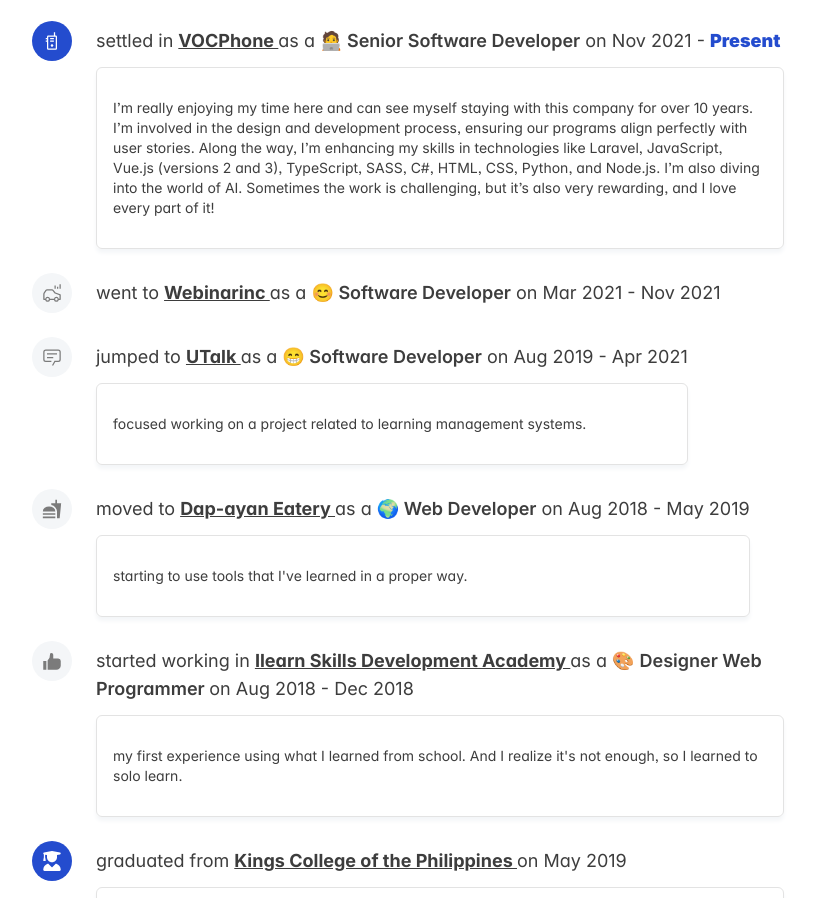
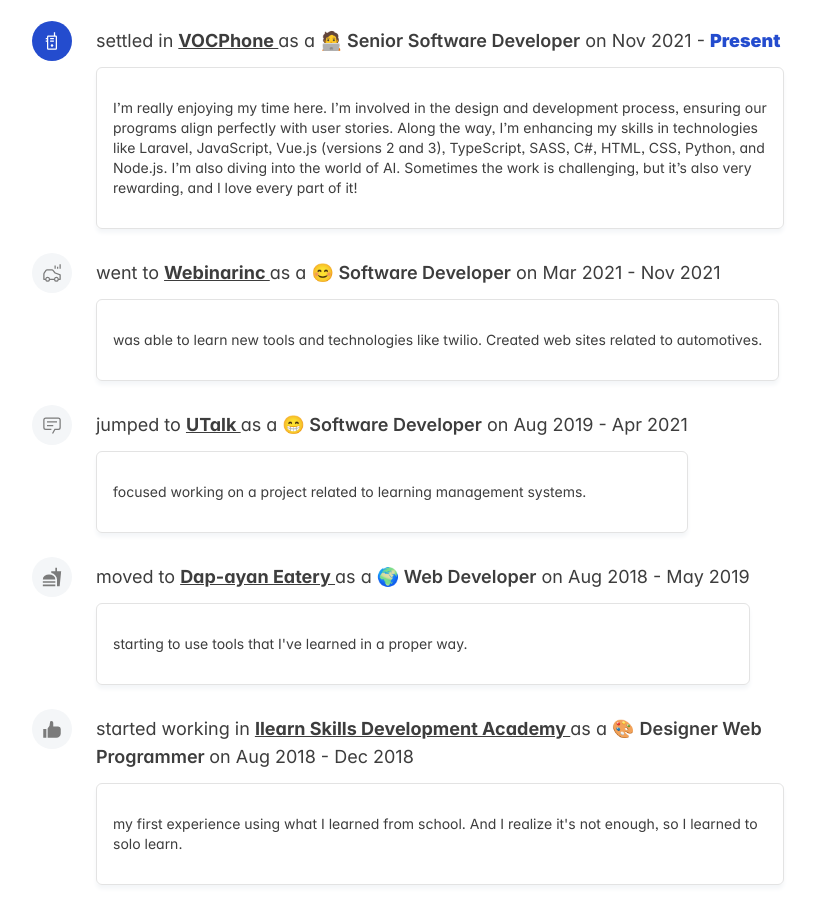
Before and after one commit to JenuelDev/JenuelDev, an Astro site in the folder web-next/: page / in a window 1280 px wide. Shown: the part 1222-2120 px from the top of the page, without its empty margins (222-1037 px from the left). Built offline with nearby package versions, Linux system fonts and the light colour scheme; Astro itself is replaced by a stand-in of ours.

Commit message:
Update Experience.astro

```diff
--- a/web-next/src/components/Home/Experience.astro
+++ b/web-next/src/components/Home/Experience.astro
@@ -22,12 +22,14 @@
         descriptions:
             'settled in <a href="https://vocphone.com/" class="text-[var(--c-grey-500)] hover:text-[var(--c-blue-500)]"> <strong> VOCPhone </strong> </a> as a <span class="font-600"> 🧑‍💻 Senior Software Developer</span> on <span class="whitespace-nowrap">Nov 2021 - <span class="text-[var(--c-blue-500)] font-900">Present</span></span>',
         comment:
-            "I’m really enjoying my time here and can see myself staying with this company for over 10 years. I’m involved in the design and development process, ensuring our programs align perfectly with user stories. Along the way, I’m enhancing my skills in technologies like Laravel, JavaScript, Vue.js (versions 2 and 3), TypeScript, SASS, C#, HTML, CSS, Python, and Node.js. I’m also diving into the world of AI. Sometimes the work is challenging, but it’s also very rewarding, and I love every part of it!",
+            "I’m really enjoying my time here. I’m involved in the design and development process, ensuring our programs align perfectly with user stories. Along the way, I’m enhancing my skills in technologies like Laravel, JavaScript, Vue.js (versions 2 and 3), TypeScript, SASS, C#, HTML, CSS, Python, and Node.js. I’m also diving into the world of AI. Sometimes the work is challenging, but it’s also very rewarding, and I love every part of it!",
     },
     {
         icon: "CarbonVehicleInsights",
         descriptions:
             'went to <a href="https://www.revdojo.com/" class="text-[var(--c-grey-500)] hover:text-[var(--c-blue-500)]"> <strong> Webinarinc </strong> </a> as a <span class="font-600"> 😊 Software Developer</span> on <span class="whitespace-nowrap">Mar 2021 - Nov 2021</span>',
+        comment:
+            "was able to learn new tools and technologies like twilio. Created web sites related to automotives.",
     },
     {
         icon: "CarbonChat",
```
